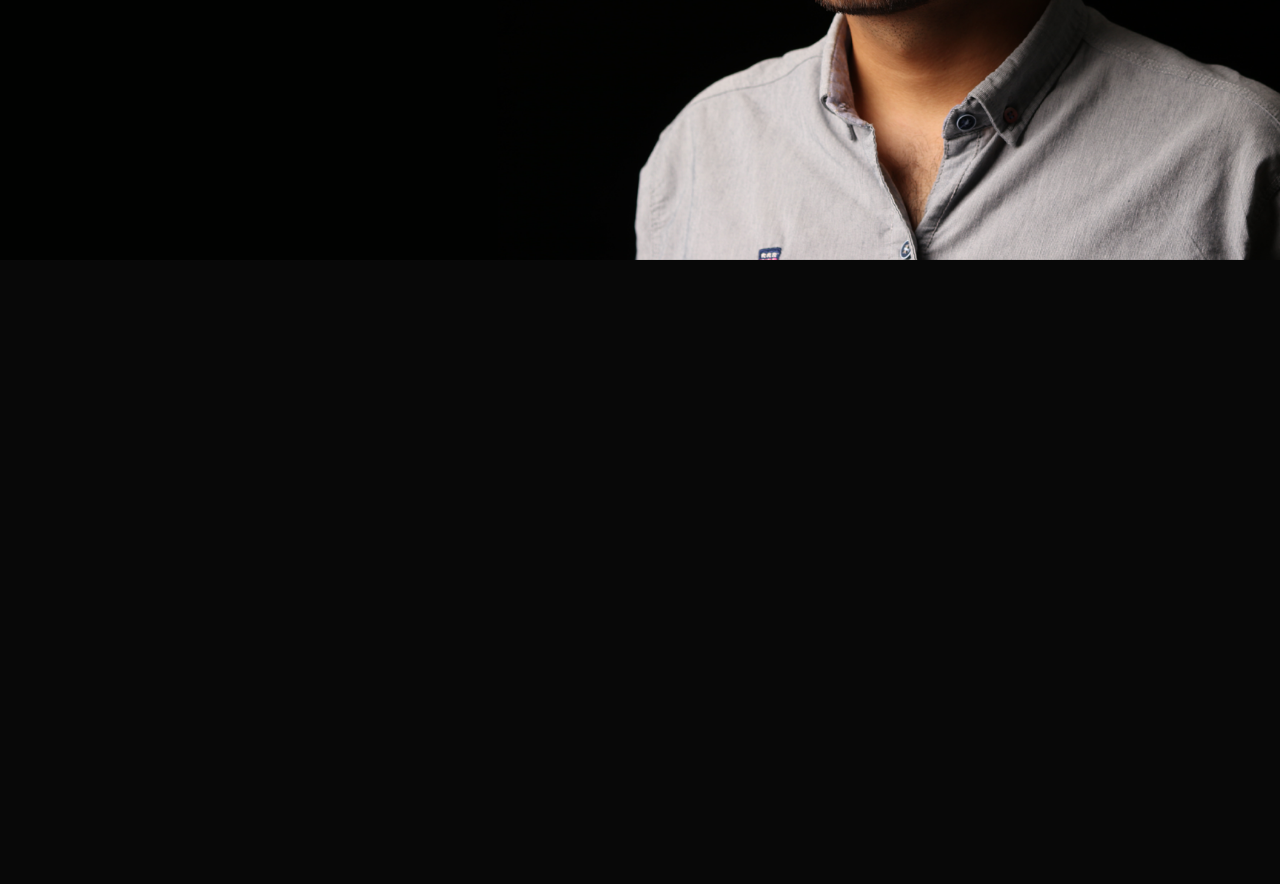
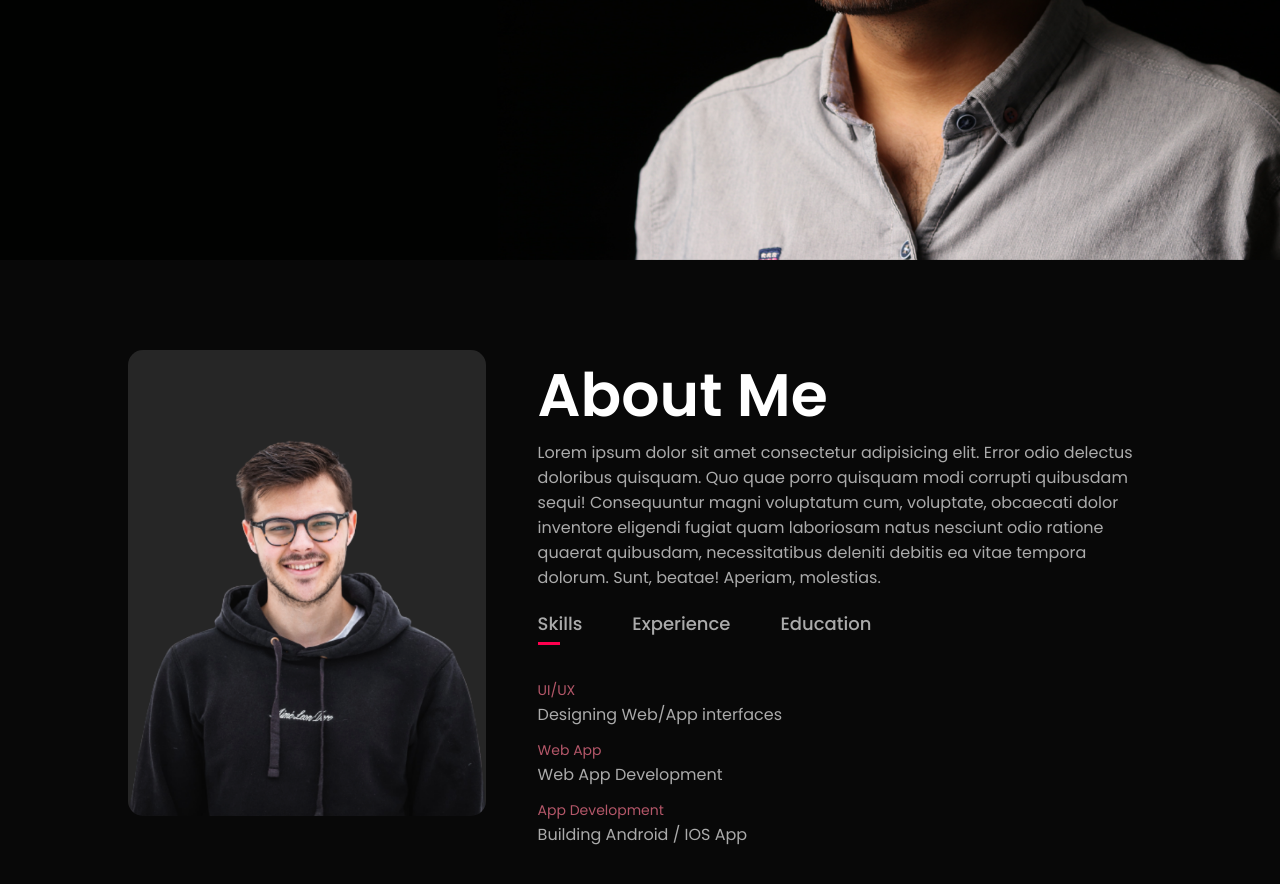
Before and after one commit to dmasifur/one-page-responsive-portfolio, a plain HTML site: page index.html in a window 1280 px wide. Shown: the part 540-1424 px from the top of the page. Before the commit the page ends 800 px from the top, so only its background shows below. Drawn offline with Linux system fonts and the light colour scheme.

Commit message:
about section is completed.

```diff
--- a/index.html
+++ b/index.html
@@ -28,5 +28,86 @@
         </div>
       </div>
     </div>
+    <!-- About section -->
+    <div id="about">
+      <div class="container">
+        <div class="row">
+          <div class="about-col-1">
+            <img src="./images/user.png" alt="" />
+          </div>
+          <div class="about-col-2">
+            <h1 class="subtitle">About Me</h1>
+            <p>
+              Lorem ipsum dolor sit amet consectetur adipisicing elit. Error
+              odio delectus doloribus quisquam. Quo quae porro quisquam modi
+              corrupti quibusdam sequi! Consequuntur magni voluptatum cum,
+              voluptate, obcaecati dolor inventore eligendi fugiat quam
+              laboriosam natus nesciunt odio ratione quaerat quibusdam,
+              necessitatibus deleniti debitis ea vitae tempora dolorum. Sunt,
+              beatae! Aperiam, molestias.
+            </p>
+
+            <div class="tab-titles">
+              <p class="tab-links active-link" onclick="opentab('Skills')">
+                Skills
+              </p>
+              <p class="tab-links" onclick="opentab('experience')">
+                Experience
+              </p>
+              <p class="tab-links" onclick="opentab('education')">Education</p>
+            </div>
+            <div class="tab-contents active-tab" id="Skills">
+              <ul>
+                <li><span>UI/UX</span><br />Designing Web/App interfaces</li>
+                <li><span>Web App</span><br />Web App Development</li>
+                <li>
+                  <span>App Development</span><br />Building Android / IOS App
+                </li>
+              </ul>
+            </div>
+
+            <div class="tab-contents" id="experience">
+              <ul>
+                <li>
+                  <span>Company 1</span><br />Designing Web/App interfaces
+                </li>
+                <li><span>Company 2</span><br />Web App Development</li>
+                <li><span>Company 3</span><br />Building Android / IOS App</li>
+              </ul>
+            </div>
+
+            <div class="tab-contents" id="education">
+              <ul>
+                <li>
+                  <span>University</span><br />Designing Web/App interfaces
+                </li>
+                <li><span>College</span><br />Web App Development</li>
+                <li><span>School</span><br />Building Android / IOS App</li>
+              </ul>
+            </div>
+          </div>
+        </div>
+      </div>
+    </div>
+
+    <script>
+      let tablinks = document.getElementsByClassName("tab-links");
+
+      let tabContents = document.getElementsByClassName("tab-contents");
+
+      function opentab(tabname) {
+        for (tablink of tablinks) {
+          tablink.classList.remove("active-link");
+        }
+
+        for (tabContent of tabContents) {
+          tabContent.classList.remove("active-tab");
+        }
+
+        event.currentTarget.classList.add("active-link");
+
+        document.getElementById(tabname).classList.add("active-tab");
+      }
+    </script>
   </body>
 </html>
--- a/style.css
+++ b/style.css
@@ -75,3 +75,79 @@ nav ul li a:hover::after {
 .header-text h1 span {
   color: #ff004f;
 }
+
+/* About */
+
+#about {
+  padding: 80px 0;
+  color: #ababab;
+}
+
+.row {
+  display: flex;
+  justify-content: space-between;
+  flex-wrap: wrap;
+}
+
+.about-col-1 {
+  flex-basis: 35%;
+}
+.about-col-1 img {
+  width: 100%;
+  border-radius: 15px;
+}
+
+.about-col-2 {
+  flex-basis: 60%;
+}
+
+.subtitle {
+  font-size: 60px;
+  font-weight: 600;
+  color: #fff;
+}
+
+.tab-titles {
+  display: flex;
+  margin: 20px 0 40px;
+}
+
+.tab-links {
+  margin-right: 50px;
+  font-size: 18px;
+  font-weight: 500;
+  cursor: pointer;
+  position: relative;
+}
+
+.tab-links::after {
+  content: "";
+  width: 0;
+  height: 3px;
+  background: #ff004f;
+  position: absolute;
+  left: 0;
+  bottom: -8px;
+  transition: 0.5s;
+}
+
+.tab-links.active-link::after {
+  width: 50%;
+}
+
+.tab-contents ul li {
+  list-style: none;
+  margin: 10px 0;
+}
+.tab-contents ul li span {
+  color: #b45769;
+  font-size: 14px;
+}
+
+.tab-contents {
+  display: none;
+}
+
+.tab-contents.active-tab {
+  display: block;
+}
```
